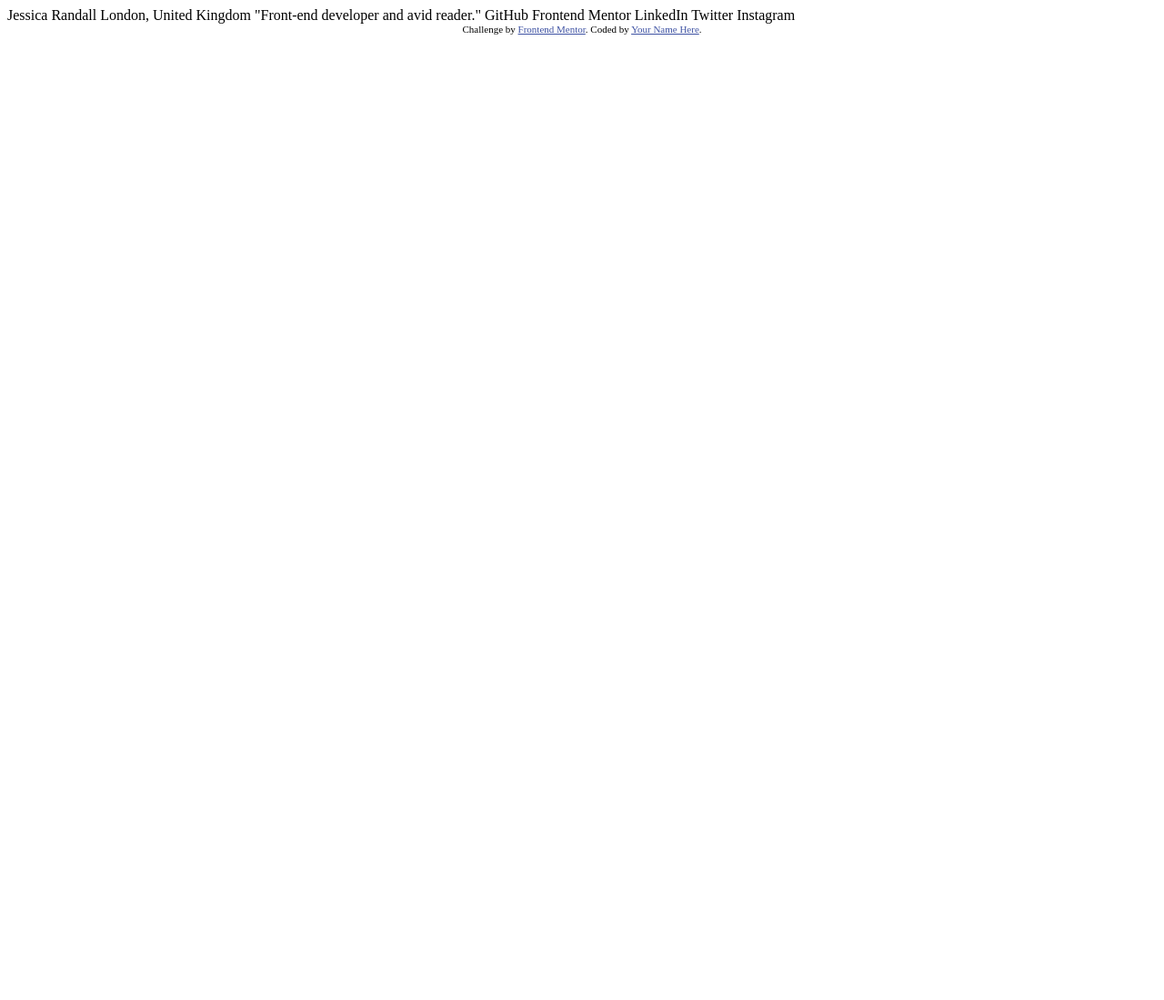
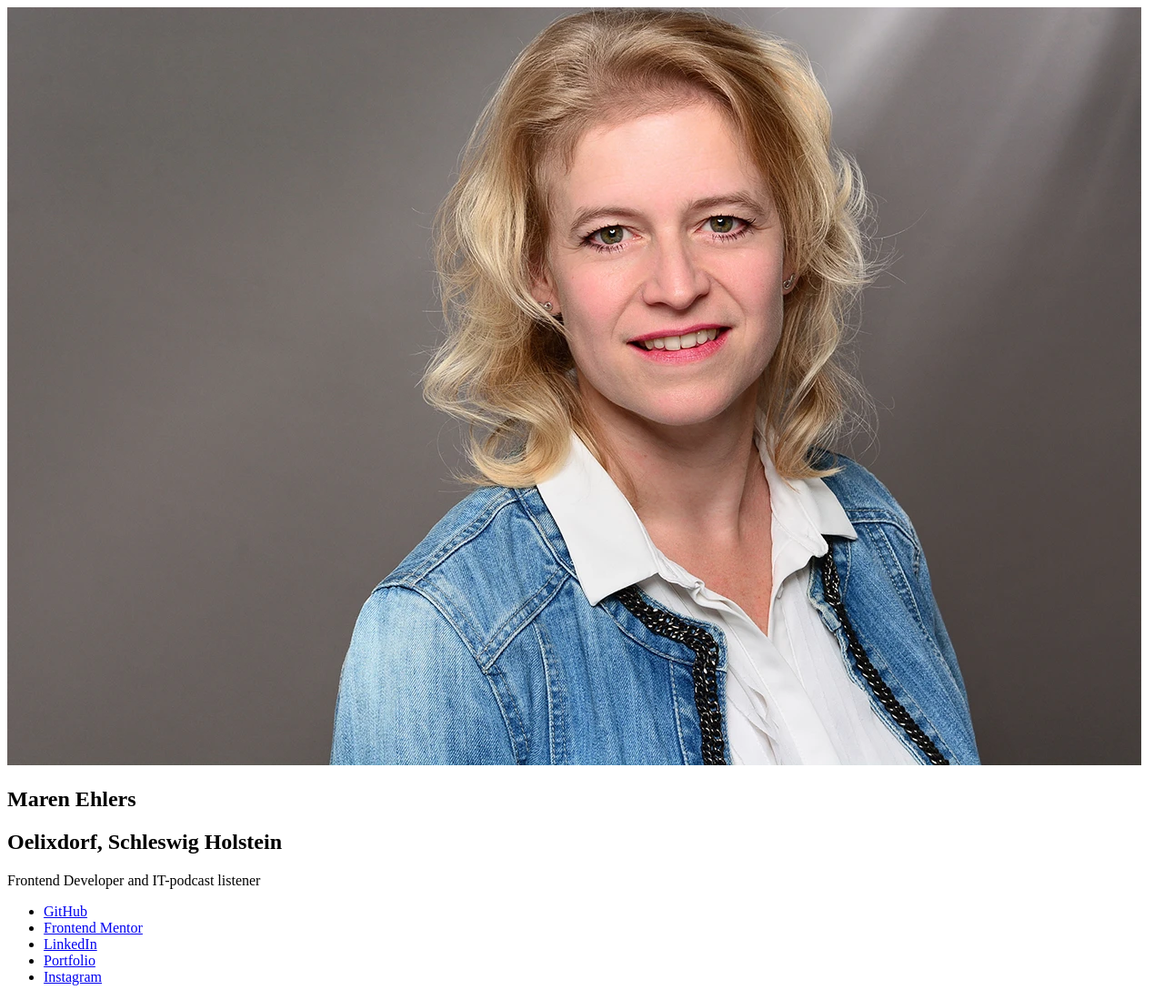
Before and after one commit to MarenOelixtown/social-links-profile, a plain HTML site: page index.html in a window 1280 px wide. Shown: the whole page at 91% size. Before the commit the page ends 800 px from the top, so only its background shows below. Drawn offline with Linux system fonts and the light colour scheme.

Commit message:
adding html-structur

```diff
--- a/index.html
+++ b/index.html
@@ -1,34 +1,58 @@
 <!DOCTYPE html>
 <html lang="en">
   <head>
-  <meta charset="UTF-8">
-  <meta name="viewport" content="width=device-width, initial-scale=1.0"> <!-- displays site properly based on user's device -->
+    <meta charset="UTF-8" />
+    <meta name="viewport" content="width=device-width, initial-scale=1.0" />
+    <!-- displays site properly based on user's device -->
 
-  <link rel="icon" type="image/png" sizes="32x32" href="./assets/images/favicon-32x32.png">
+    <link
+      rel="icon"
+      type="image/png"
+      sizes="32x32"
+      href="./assets/images/favicon-32x32.png"
+    />
 
     <title>Frontend Mentor | Social links profile</title>
 
     <!-- Feel free to remove these styles or customise in your own stylesheet 👍 -->
     <style>
-    .attribution { font-size: 11px; text-align: center; }
-    .attribution a { color: hsl(228, 45%, 44%); }
+      .attribution {
+        font-size: 11px;
+        text-align: center;
+      }
+      .attribution a {
+        color: hsl(228, 45%, 44%);
+      }
     </style>
   </head>
   <body>
-
-  Jessica Randall
-  London, United Kingdom
-  "Front-end developer and avid reader."
-
-  GitHub
-  Frontend Mentor
-  LinkedIn
-  Twitter
-  Instagram
-
-  <div class="attribution">
-    Challenge by <a href="https://www.frontendmentor.io?ref=challenge" target="_blank">Frontend Mentor</a>.
-    Coded by <a href="#">Your Name Here</a>.
-  </div>
+    <main>
+      <section>
+        <img
+          src="/assets/images/mePortrait.webp"
+          alt="Portrait of Maren Ehlers"
+        />
+        <h1>Maren Ehlers</h1>
+        <h2>Oelixdorf, Schleswig Holstein</h2>
+        <p>Frontend Developer and IT-podcast listener</p>
+        <ul>
+          <li><a href="https://github.com/MarenOelixtown">GitHub</a></li>
+          <li>
+            <a href="https://www.frontendmentor.io/profile/MarenOelixtown"
+              >Frontend Mentor</a
+            >
+          </li>
+          <li>
+            <a href="https://www.linkedin.com/in/maren-ehlers-a262a4122/"
+              >LinkedIn</a
+            >
+          </li>
+          <li><a href="https://portfolio-me-cv.vercel.app/">Portfolio</a></li>
+          <li>
+            <a href="https://www.instagram.com/maren.oelixtown/">Instagram</a>
+          </li>
+        </ul>
+      </section>
+    </main>
   </body>
 </html>
```
Also changed, not shown: assets/images/mePortrait.webp (added). Lines whose indentation alone changed are shown as unchanged.
